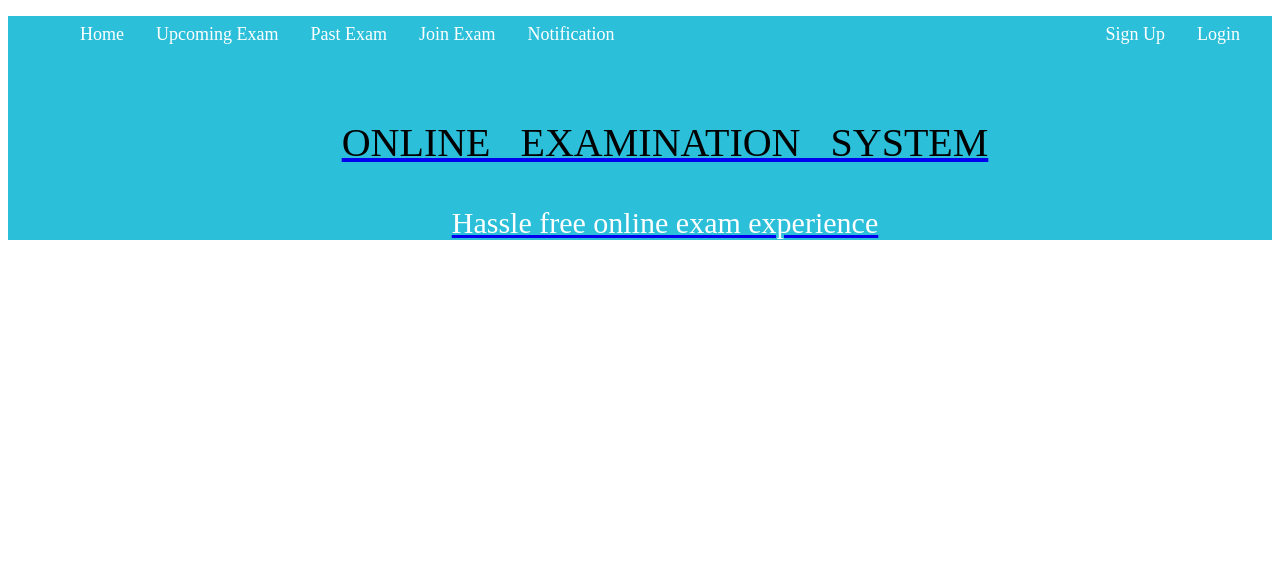
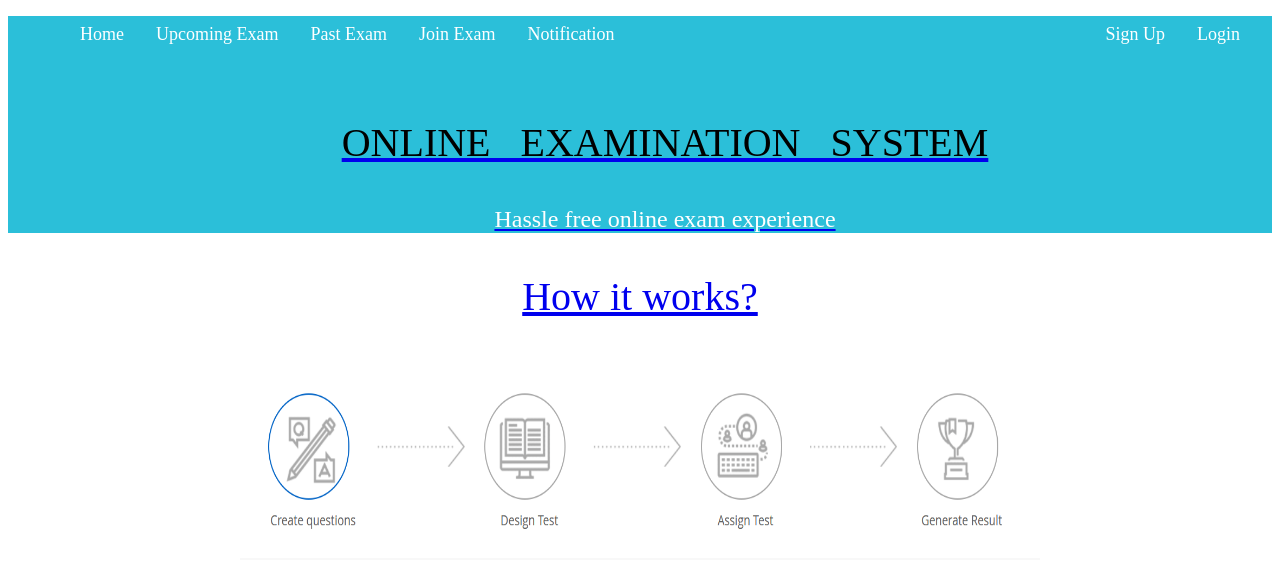
Before and after one commit to KishanMistryy/Online_Examination_System_Exam_Module, a plain HTML site: page Homepage.html in a window 1280 px wide. Drawn offline with Linux system fonts and the light colour scheme.

Commit message:
How_Exams_works

```diff
--- a/Homepage.html
+++ b/Homepage.html
@@ -55,12 +55,12 @@
 				</ul>
 			</nav><br>
 			<center><p style="font-size:40px;color:black;">ONLINE &nbsp; EXAMINATION &nbsp; SYSTEM</p><center>
-			<center><p style="font-size:30px;color:white;">Hassle free online exam experience</p><center>
+			<center><p style="font-size:24px;color:white;">Hassle free online exam experience</p><center>
 		</section>
-		<section>
-
-		</section>
-
+		<div>
+			<center><p style="font-size:40px;">How it works?</p>
+			 <img src="..\Images\how_exams_works.png" alt="How Exams Works?" width="800" height="200">
+		</div>
 		<footer>
 
 		</footer>
```
Also changed, not shown: Images/how_exams_works.png (added).
